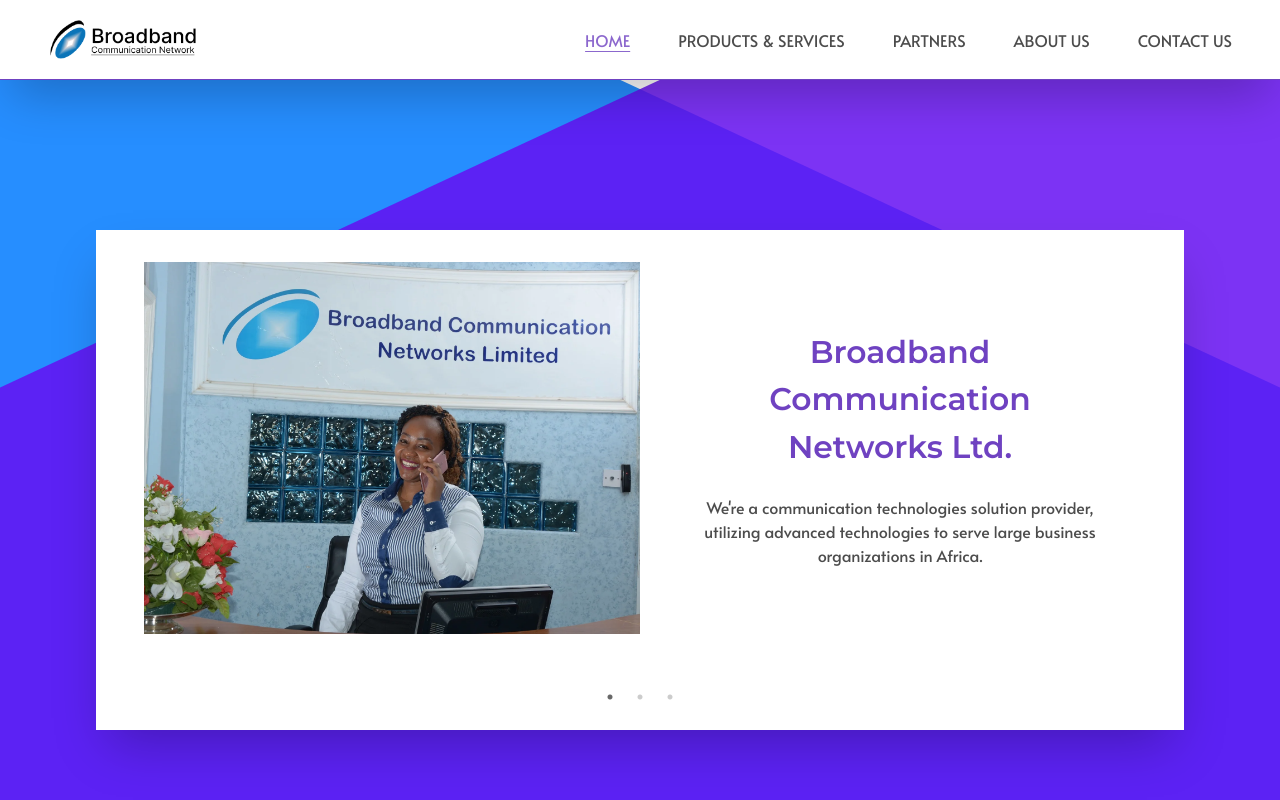
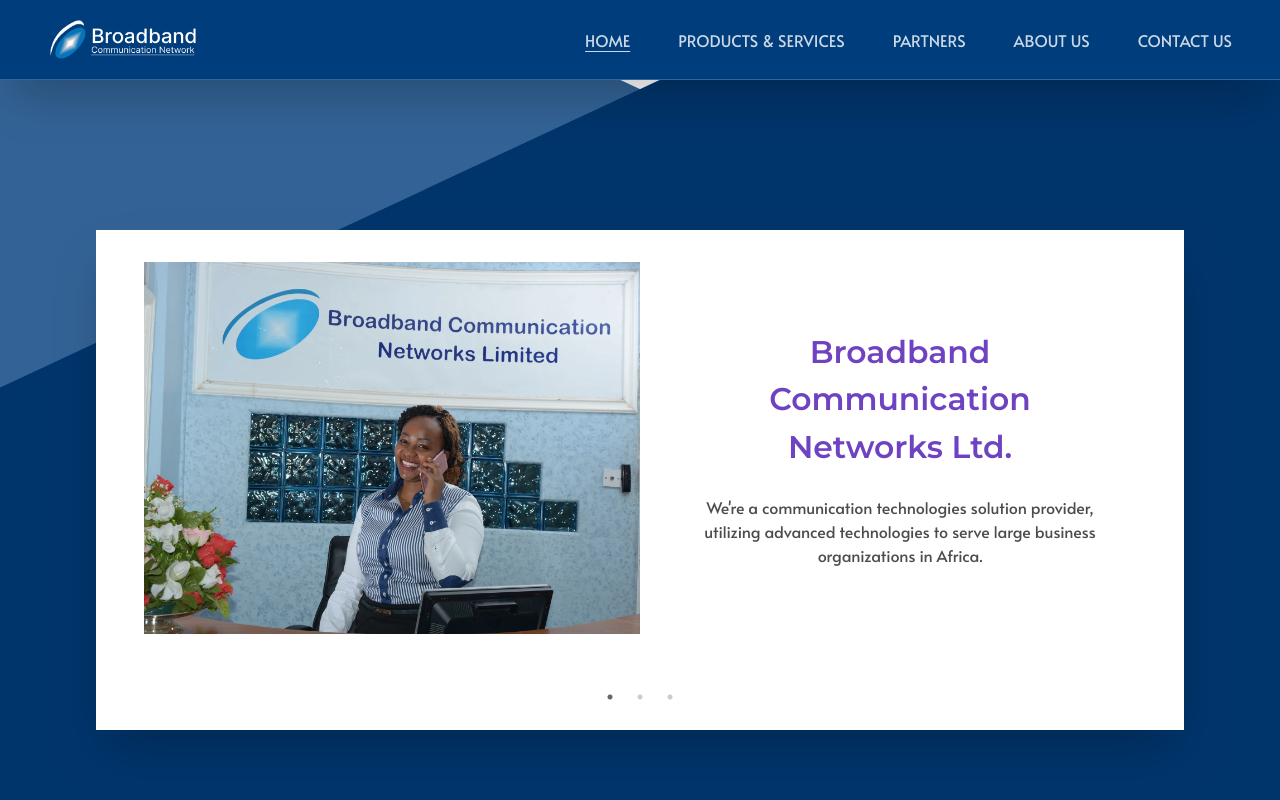
Before and after one commit to KigoJomo/broadcom-revamp, a Next.js app: page / in a window 1280 px wide. Built offline with nearby package versions, Linux system fonts and the light colour scheme.

Commit message:
Add light blue color variables and update components for improved styling

```diff
--- a/app/components/Header.js
+++ b/app/components/Header.js
@@ -21,10 +21,10 @@
   const pathname = usePathname()
 
   return (
-    <header className="w-full h-[10vh] sticky z-10 top-0 flex-shrink-0 px-4 md:px-12 flex items-center justify-between    bg-background shadow-2xl border-b border-purple">
+    <header className="w-full h-[10vh] sticky z-10 top-0 flex-shrink-0 px-4 md:px-12 flex items-center justify-between    bg-light-blue shadow-2xl border-b border-white/20">
       <Link href="/" className="logo">
         <Image
-          src="/images/logo-black.png"
+          src="/images/logo.png"
           alt="Broadband Communication Networks Ltd"
           width={150}
           height={150}
@@ -63,7 +63,7 @@
             onClick={() => setOpen(false)}
           >
             <p
-              className={`capitalize md:uppercase text-foreground  ${
+              className={`capitalize md:uppercase md:text-background  ${
                 (page.href === '/' && pathname === '/') ||
                 (page.href !== '/' && pathname.includes(page.href))
                   ? 'text-purple underline underline-offset-4'
@@ -79,6 +79,7 @@
 
       <button
         className="menu-button flex md:hidden"
+        style={{ color: "#fff" }}
         onClick={() => setOpen(!open)}
       >
         <RiMenu3Fill size={32} />
--- a/app/components/Home/Featured.js
+++ b/app/components/Home/Featured.js
@@ -18,7 +18,7 @@
   {
     name: 'Generators',
     image: '/images/products/generators.webp',
-    description: 'Our skilled personnel maintain generators per manufacturer recommendations to ensure optimal performance. \nRoutine checks, cleanings, and system tests are done regularly.',
+    description: 'Our skilled personnel maintain generators per manufacturer recommendations to ensure optimal performance.',
   },
 ]
 
--- a/app/globals.css
+++ b/app/globals.css
@@ -14,6 +14,8 @@
   --light-gray: #f9f9f9ff;
   --rose-pink: #e072a4ff;
   --mint-green: #b0e298ff;
+  --light-blue: #003d7c;
+  --darker-blue: #00356c;
   --font-size: 1rem;
   --font-ratio: 1.4;
 }
@@ -130,14 +132,15 @@
   transform: translateY(-50%);
   width: 250vw;
   aspect-ratio: 21/9;
-  opacity: 0.85;
+  opacity: 1;
 }
 .landing::before {
-  background: var(--blue);
+  background: var(--light-blue);
+  opacity: 0.8;
   transform: rotateZ(25deg);
 }
 .landing::after {
-  background: var(--indigo);
+  background: var(--darker-blue);
   transform: rotateZ(-25deg);
 }
 
--- a/app/globals.scss
+++ b/app/globals.scss
@@ -17,6 +17,10 @@
   --light-gray: #f9f9f9ff;
   --rose-pink: #e072a4ff;
   --mint-green: #b0e298ff;
+
+  // picks from Rohde & Schwarz
+  --light-blue: #003d7c;
+  --darker-blue: #00356c;
 
   --font-size: 1rem;
   --font-ratio: 1.4;
@@ -134,14 +138,15 @@
     transform: translateY(-50%);
     width: 250vw;
     aspect-ratio: 21/9;
-    opacity: 0.85;
+    opacity: 1;
   }
   &::before {
-    background: var(--blue);
+    background: var(--light-blue);
+    opacity: .8;
     transform: rotateZ(25deg);
   }
   &::after {
-    background: var(--indigo);
+    background: var(--darker-blue);
     transform: rotateZ(-25deg);
   }
 }
--- a/tailwind.config.js
+++ b/tailwind.config.js
@@ -19,6 +19,9 @@
         'light-gray': 'var(--light-gray)',
         'rose-pink': 'var(--rose-pink)',
         'mint-green': 'var(--mint-green)',
+        // picks from Rohde & Schwarz
+        'light-blue': 'var(--light-blue)',
+        'darker-blue': 'var(--darker-blue)',
       },
     },
   },
```
